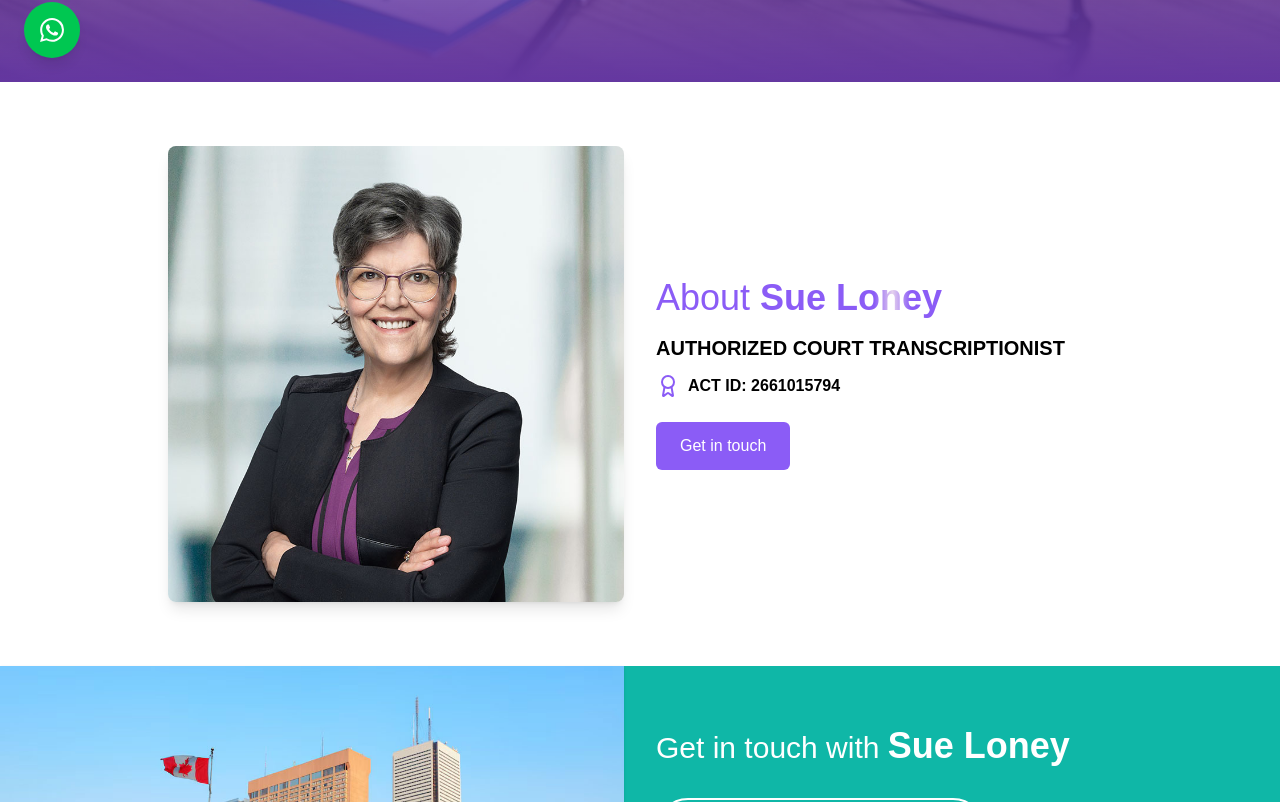
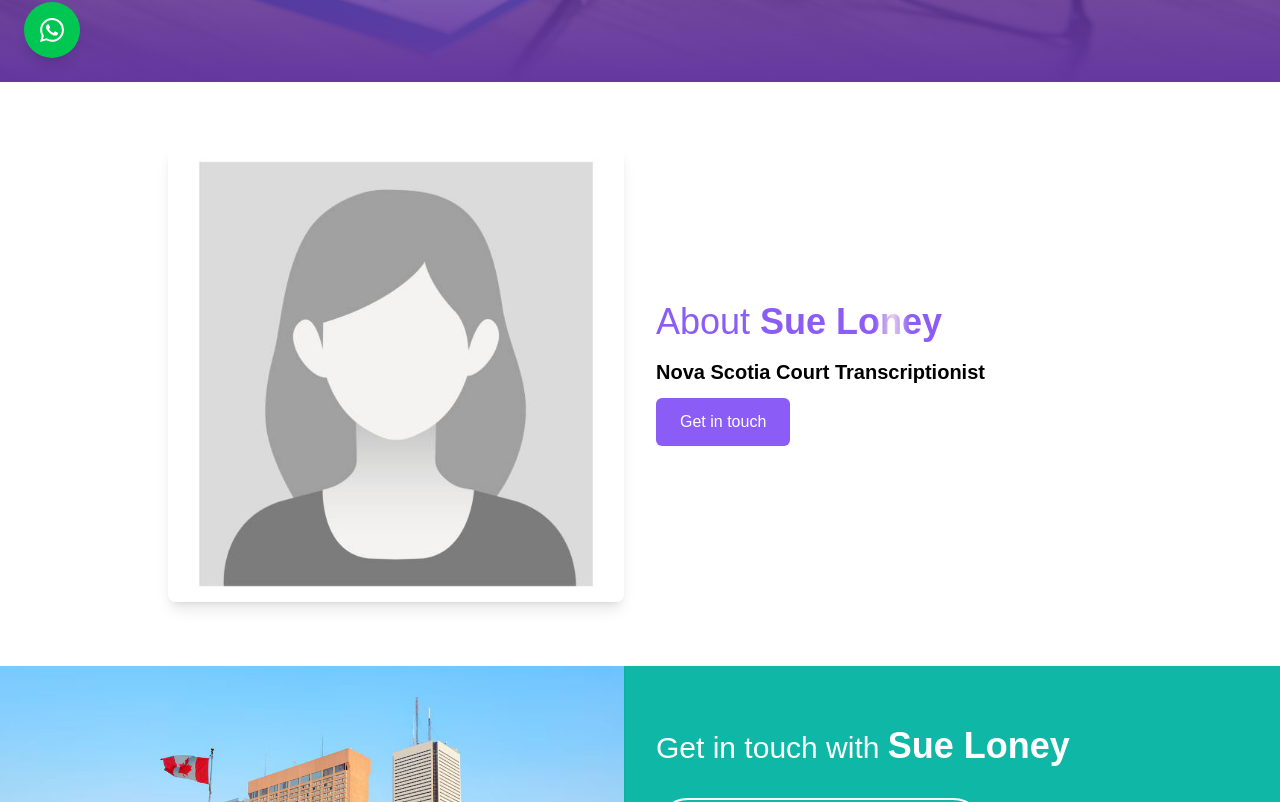
Before and after one commit to mitrabmukherjee/portfolio, a Next.js app: page / in a window 1280 px wide. Shown: the part 718-1520 px from the top of the page. Built offline with nearby package versions, Linux system fonts and the light colour scheme; a web font is replaced by a local one.

Commit message:
fix: content changes

```diff
--- a/public/content/about-page.json
+++ b/public/content/about-page.json
@@ -4,7 +4,7 @@
   },
   "profile": {
     "image": {
-      "src": "/images/Rella-Alex-Walker-00340-1.jpg",
+      "src": "/images/portrait.png",
       "alt": "Sue Loney",
       "width": 300,
       "height": 300
--- a/public/content/about-section.json
+++ b/public/content/about-section.json
@@ -1,11 +1,11 @@
 {
   "title": "About",
   "name": "Sue Loney",
-  "subtitle": "AUTHORIZED COURT TRANSCRIPTIONIST",
+  "subtitle": "Nova Scotia Court Transcriptionist",
   "description": "I have been a certified transcriber for the Province of Nova Scotia since September of 2023.",
   "actId": "2661015794",
   "image": {
-    "src": "/images/Rella-Alex-Walker-00340-1.jpg",
+    "src": "/images/portrait.png",
     "alt": "Sue Loney"
   },
   "button": {
--- a/public/content/contact-left.json
+++ b/public/content/contact-left.json
@@ -1,6 +1,6 @@
 {
   "header": {
-    "title": "AUTHORIZED COURT TRANSCRIPTIONIST"
+    "title": "Nova Scotia Court Transcriptionist"
   },
   "contactInfo": [
     {
--- a/public/content/contact-page.json
+++ b/public/content/contact-page.json
@@ -3,7 +3,7 @@
     "title": "Contact"
   },
   "sectionHeader": {
-    "title": "AUTHORIZED COURT TRANSCRIPTIONIST"
+    "title": "Nova Scotia Court Transcriptionist"
   },
   "contactInfo": [
     {
--- a/src/app/about/page.tsx
+++ b/src/app/about/page.tsx
@@ -30,7 +30,7 @@ export default function AboutPage() {
             <div className="flex-shrink-0">
               <div className="relative">
                 <Image
-                  src="/images/Rella-Alex-Walker-00340-1.jpg"
+                  src="/images/portrait.png"
                   alt="Sue Loney"
                   width={300}
                   height={300}
@@ -42,11 +42,8 @@ export default function AboutPage() {
             {/* Title and ID */}
             <div className="mb-8">
               <h2 className="text-3xl md:text-4xl font-bold text-primary mb-4">
-                AUTHORIZED COURT TRANSCRIPTIONIST
+                Nova Scotia Court Transcriptionist
               </h2>
-              <p className="text-xl font-semibold text-black">
-                ACT ID: 2661015794
-              </p>
             </div>
 
             {/* Biography Content */}
@@ -61,7 +58,7 @@ export default function AboutPage() {
                 as a court reporter, captioner, and notetaker. For the past 10
                 years, her focus has primarily been on scoping transcripts for
                 other court reporters here in Canada and in the United States.
-                Alex became an Authorized Court Transcriptionist (ACT) in 2016.
+                Alex became an Nova Scotia Court Transcriptionist (ACT) in 2016.
                 She recently joined the Videoplus team and looks forward to
                 assisting you.
               </p> */}
--- a/src/app/components/AboutSection.tsx
+++ b/src/app/components/AboutSection.tsx
@@ -6,7 +6,7 @@ export default function AboutSection() {
       <div className="mx-auto max-w-7xl w-full px-4 py-8 flex flex-col md:flex-row gap-8 items-center">
         <div className="flex-1 flex justify-end">
           <img
-            src="/images/Rella-Alex-Walker-00340-1.jpg"
+            src="/images/portrait.png"
             alt="Sue Loney"
             className="w-3/4 h-auto rounded-lg shadow-lg"
           />
@@ -15,11 +15,11 @@ export default function AboutSection() {
           <h2 className="text-3xl md:text-4xl mb-4 text-primary">
             About{" "}
             <span className="glossy-text text-secondary font-bold">
-            Sue Loney
+              Sue Loney
             </span>
           </h2>
           <h3 className="text-xl font-semibold mb-3">
-            AUTHORIZED COURT TRANSCRIPTIONIST
+            Nova Scotia Court Transcriptionist
           </h3>
           {/* <p className="leading-relaxed mb-4">
             Before graduating from George Brown College as a court
@@ -28,10 +28,6 @@ export default function AboutSection() {
             gained employment as a scopist proofreading and editing transcripts
             for a court reporter who saw her potential.
           </p> */}
-          <div className="flex items-center gap-2 mb-6">
-            <Award className="w-6 h-6 text-primary" />
-            <span className="text-black font-bold">ACT ID: 2661015794</span>
-          </div>
           <a
             href="#contact"
             className="inline-block bg-primary text-white px-6 py-3 rounded-md hover:bg-secondary transition-colors"
--- a/src/app/order/page.tsx
+++ b/src/app/order/page.tsx
@@ -154,7 +154,7 @@ export default function OrderTranscriptPage() {
             <div className="lg:col-span-1">
               <div className="text-center lg:text-left">
                 <Image
-                  src="/images/Rella-Alex-Walker-00340-1.jpg"
+                  src="/images/portrait.png"
                   alt="Rella (Alex) Walker"
                   width={300}
                   height={300}
@@ -844,11 +844,10 @@ export default function OrderTranscriptPage() {
                     <button
                       type="submit"
                       disabled={isSubmitting}
-                      className={`font-semibold py-4 px-12 rounded-lg transition-colors duration-300 shadow-lg transform hover:scale-105 ${
-                        isSubmitting
+                      className={`font-semibold py-4 px-12 rounded-lg transition-colors duration-300 shadow-lg transform hover:scale-105 ${isSubmitting
                           ? "bg-gray-400 text-gray-700 cursor-not-allowed"
                           : "bg-primary text-white hover:bg-secondary"
-                      }`}
+                        }`}
                     >
                       {isSubmitting ? "Submitting..." : "Submit Court Order"}
                     </button>
```
Also changed, not shown: public/images/Rella-Alex-Walker-00340-1.jpg (deleted), public/images/portrait.png (added).
